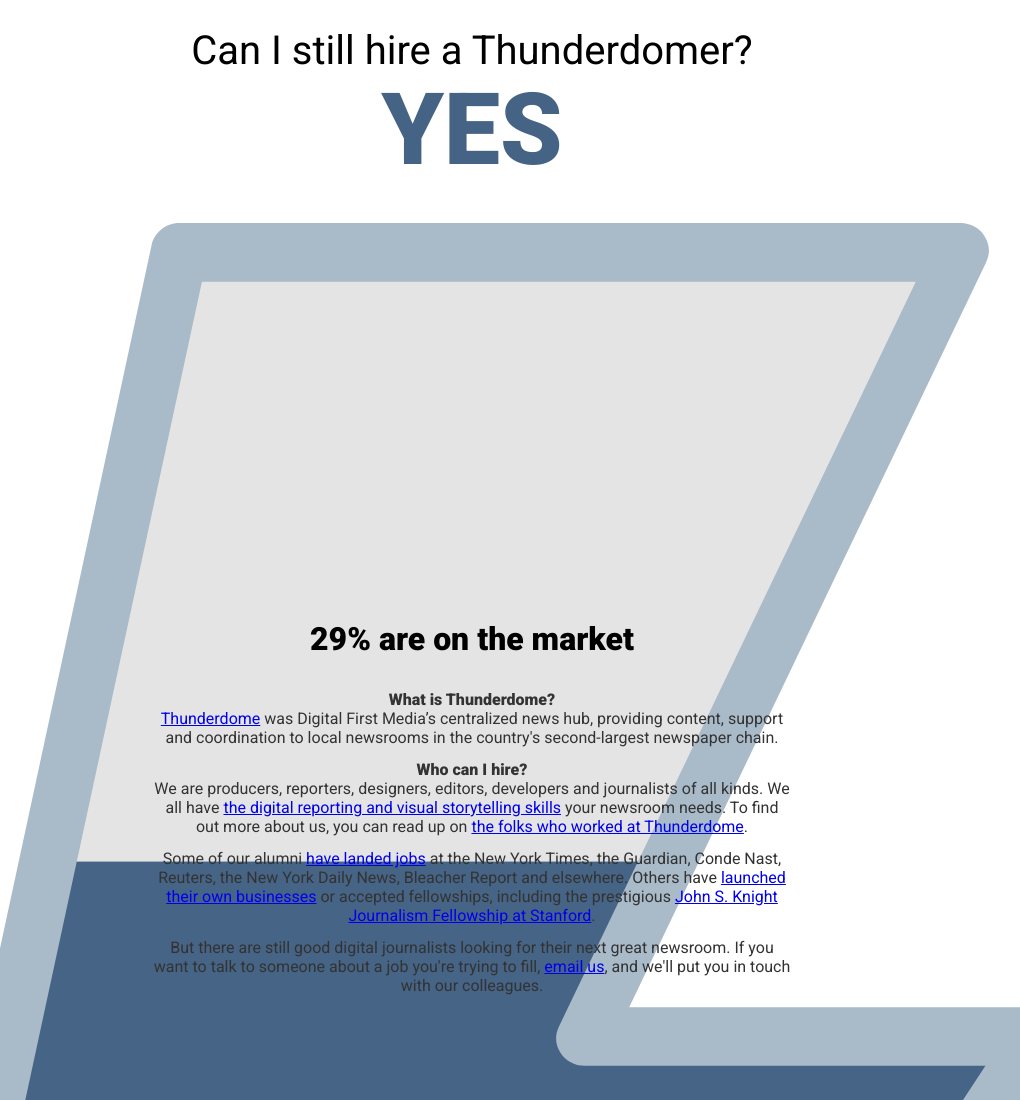
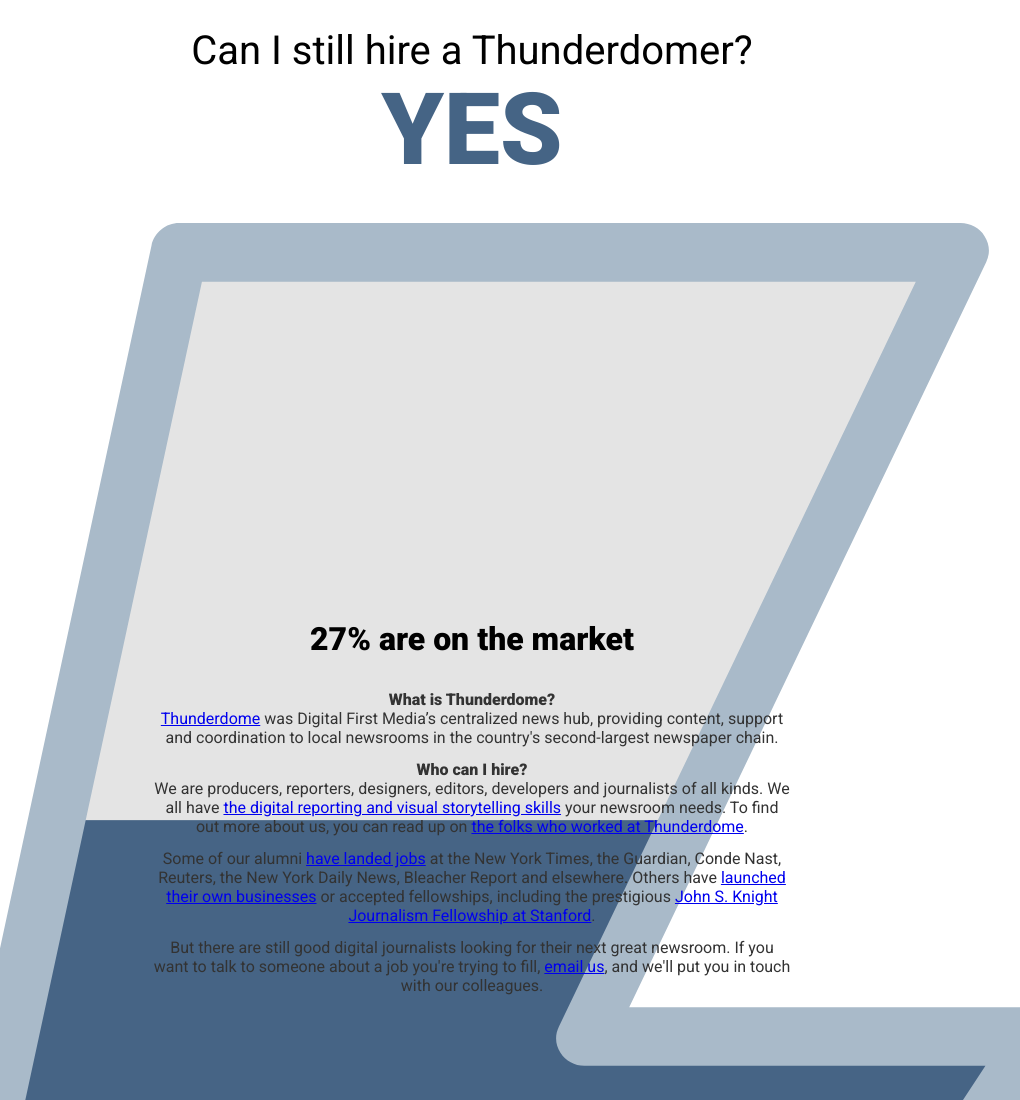
Before and after one commit to tommeagher/hire-a-tdomer, a plain HTML site: page index.html in a window 1280 px wide. Shown: the top 1100 px of the page, without its empty margins (168-1188 px from the left). Drawn offline with nearby package versions, Linux system fonts and the light colour scheme.

Commit message:
another new job accepted

```diff
--- a/index.html
+++ b/index.html
@@ -69,7 +69,7 @@
 	<script src="http://ajax.googleapis.com/ajax/libs/jquery/1.9.1/jquery.min.js"></script>
 	<script>
 
-		var jobs =  34;
+		var jobs =  35;
 
 		var total = 48;
 		var perc = jobs/total;
```
